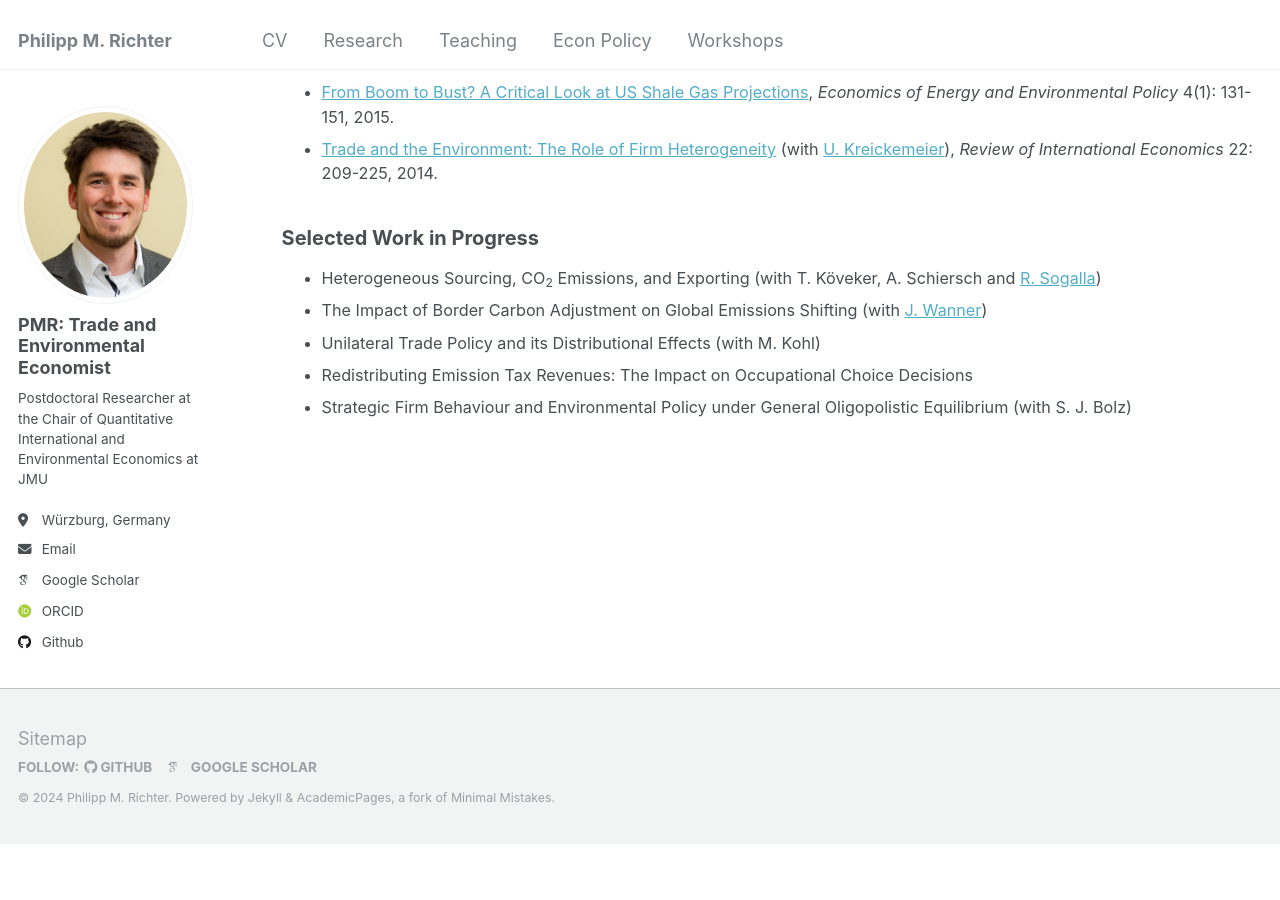
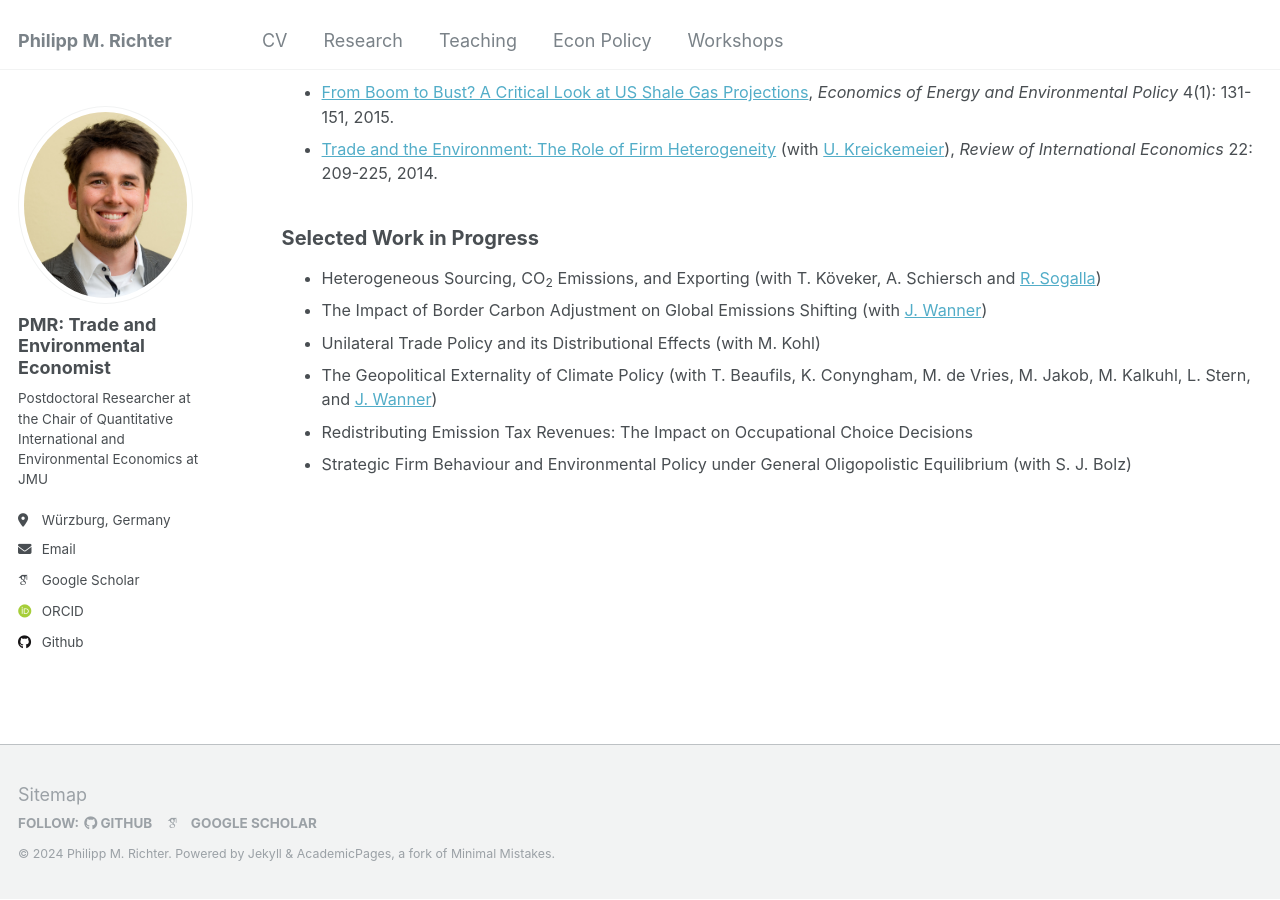
Before and after one commit to PhMRichter/PhMRichter.github.io, a Jekyll site: the page built from _pages/research.html, in a window 1280 px wide and 900 px high, scrolled down 1381 px. Built offline with Jekyll 4.4.1, drawn with Linux system fonts in a browser that asks for light colours; some web fonts are replaced; before the commit the page ends 2224 px from its top, so only the background shows below that.

Commit message:
Update research.html

```diff
--- a/_pages/research.html
+++ b/_pages/research.html
@@ -115,6 +115,10 @@ author_profile: true
    Unilateral Trade Policy and its Distributional Effects (with M. Kohl)
   </li>
   <li>
+   The Geopolitical Externality of Climate Policy (with T. Beaufils, K. Conyngham, M. de Vries,
+M. Jakob, M. Kalkuhl, L. Stern, and <a href="http://joschkawanner.de" target="_blank">J. Wanner</a>)
+  </li>
+  <li>
    Redistributing Emission Tax Revenues: The Impact on Occupational Choice Decisions
   </li>
   <li>
```
